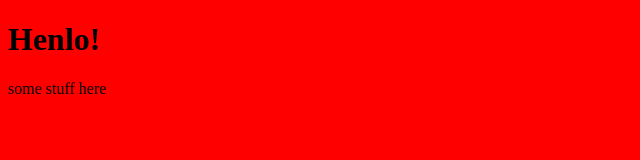
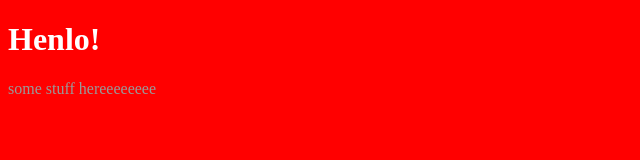
Before and after one commit to kaliberpoziomka/restaurant-page, a website built with webpack: page src/main.html in a window 1280 px wide. Shown: the whole page, without its empty margins (0-640 px from the left). Built offline with nearby package versions, Linux system fonts and the light colour scheme.

Commit message:
still testing webpack and git

```diff
--- a/src/main.html
+++ b/src/main.html
@@ -7,6 +7,6 @@
 </head>
 <body>
     <h1>Henlo!</h1>
-    <p>some stuff here</p>
+    <p>some stuff hereeeeeeee</p>
 </body>
 </html>
--- a/src/sass/main.scss
+++ b/src/sass/main.scss
@@ -2,4 +2,11 @@ $red: red;
 
 body {
     background: $red;
+
+    h1 {
+        color: white;
+    }
+    p {
+        color: #999;
+    }
 }
```
Also changed, not shown: dist/index.html, dist/main.js.
